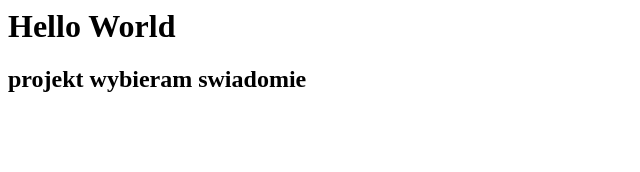
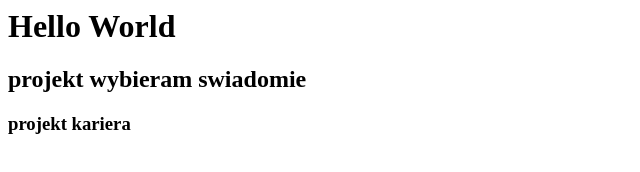
Before and after one commit to pswiatlowska/web-project, a plain HTML site: page index.html in a window 1280 px wide. Shown: the whole page, without its empty margins (0-640 px from the left). Drawn offline with Linux system fonts and the light colour scheme.

Commit message:
Update index.html

```diff
--- a/index.html
+++ b/index.html
@@ -1,2 +1,3 @@
 <h1>Hello World</h1>
 <h2> projekt wybieram swiadomie </h2>
+<h3> projekt kariera </h3>
```
